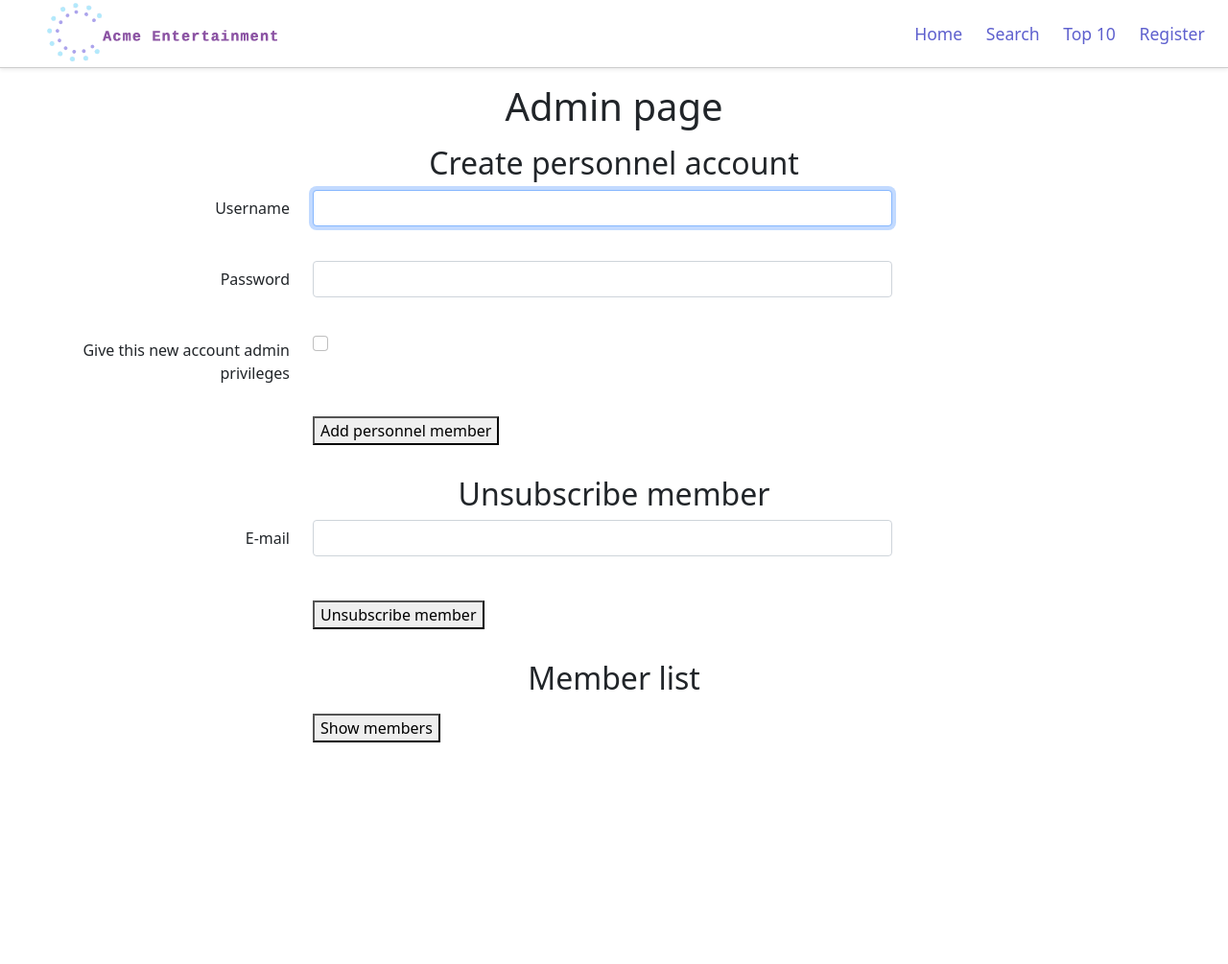
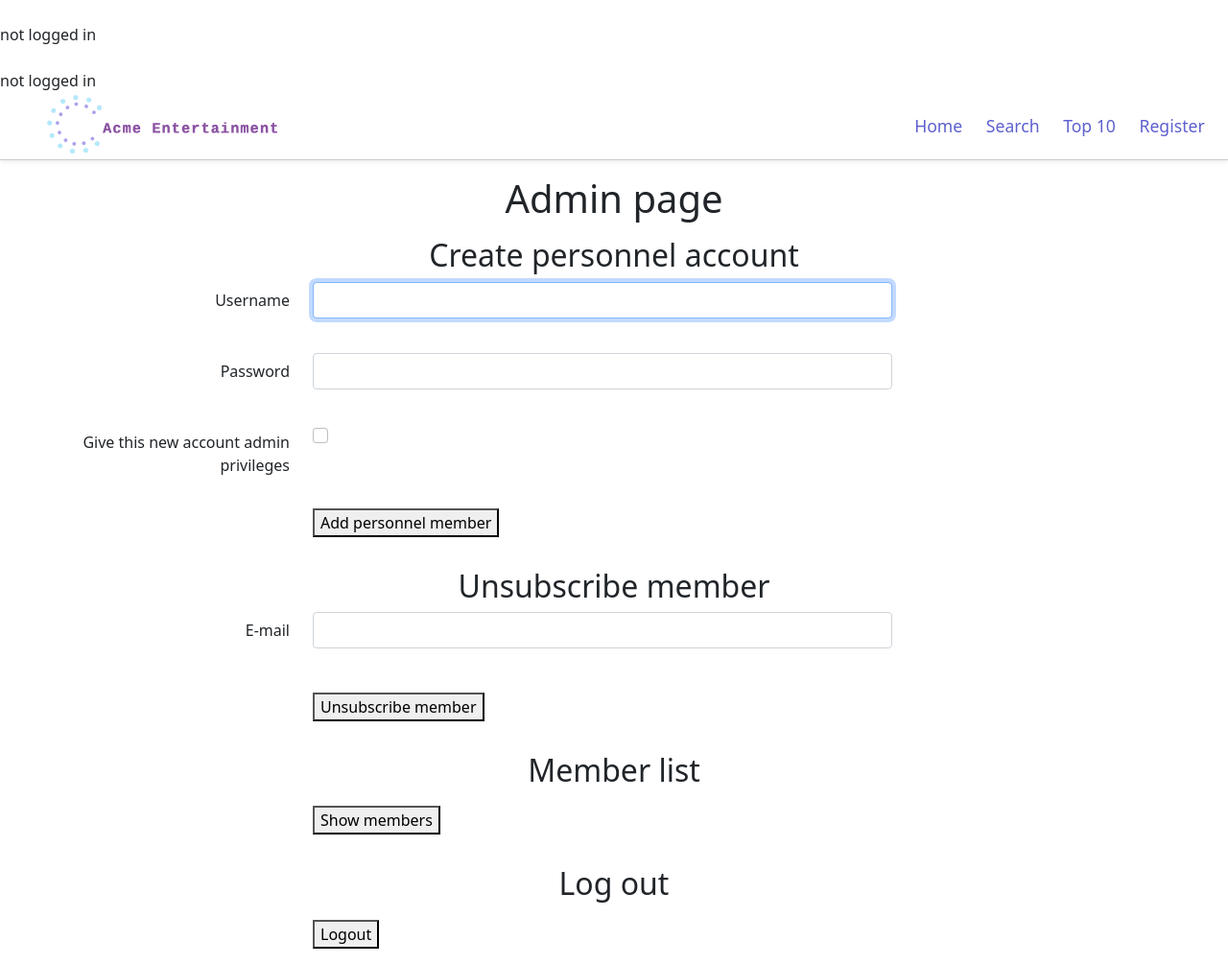
Before and after one commit to ivanngyb/MovieGroupProject, a PHP site: page /admin.php in a window 1280 px wide. Shown: the whole page at 96% size. Before the commit the page ends 774 px from the top, so only its background shows below. Run offline with PHP 8.4, Linux system fonts and the light colour scheme; some libraries are stand-ins or nearby versions.

Commit message:
Current changes, in progress ( for admin page)

```diff
--- a/web_files/admin.php
+++ b/web_files/admin.php
@@ -11,6 +11,20 @@
         Date: 08/11/2021
         Sprint: Two
 */
+
+include "connection_script.php";
+$conn = null;
+
+if (!isset($_SESSION['username'])) {
+    // header("Location: index.php");
+    echo "<br/>not logged in<br/>";
+}
+else {
+    echo "user name: " . $_SESSION['username'];
+}
+if (!isset($_SESSION['admin'])) {
+    echo "<br/>not logged in<br/>";
+}
 ?>
 <!DOCTYPE html>
 <html lang="en">
@@ -38,12 +52,10 @@
             <h1>Admin page</h1>
         </header>
         <main>
+
             <div class="container-fluid text-center mt-3">
                 <h2>Create personnel account</h2>
-            </div>
-
-
-            <!-- The Create personnel account form -->
+            </div>            <!-- The Create personnel account form -->
             <form class="m-0 row" method="get" action="admin.php">
                 <div class="row mb-3">
                 <label class="col-2 col-sm-2 col-md-2 col-xl-3 col-form-label">Username</label>
@@ -140,6 +152,20 @@
                     ';
                 }
             ?>
+            <div class="container-fluid text-center mt-3">
+                <h2>Log out</h2>
+            </div>
+            <!-- Admin log out button -->
+            <form class="m-0 row" method="get" action="logout.php">
+                <div class="row mb-3">
+                    <label class="col-2 col-sm-2 col-md-2 col-xl-3 col-form-label"></label>
+                    <div class="col-10 col-sm-10 col-md-9 col-xl-6">
+                        <button class="button"  class="form-control" name="submit" type="submit" value="submit">
+                          Logout
+                        </button>
+                    </div>
+                </div>
+            </form>
 
             </form>
         </main>
--- a/web_files/connection_script.php
+++ b/web_files/connection_script.php
@@ -15,10 +15,10 @@ if (session_status() === PHP_SESSION_NONE) {
 }
 $conn;
 try {
-    $username = 'adminer';
-    $password = 'P@ssw0rd';
+    $username = 'root';
+    $password = '';
     $conn = new PDO(
-        'mysql:host=localhost;dbname=ica_movies_db',
+        'mysql:host=localhost;port=8306;dbname=ica_movies_db',
         $username,
         $password,
         array(PDO::ATTR_ERRMODE => PDO::ERRMODE_WARNING)
```
